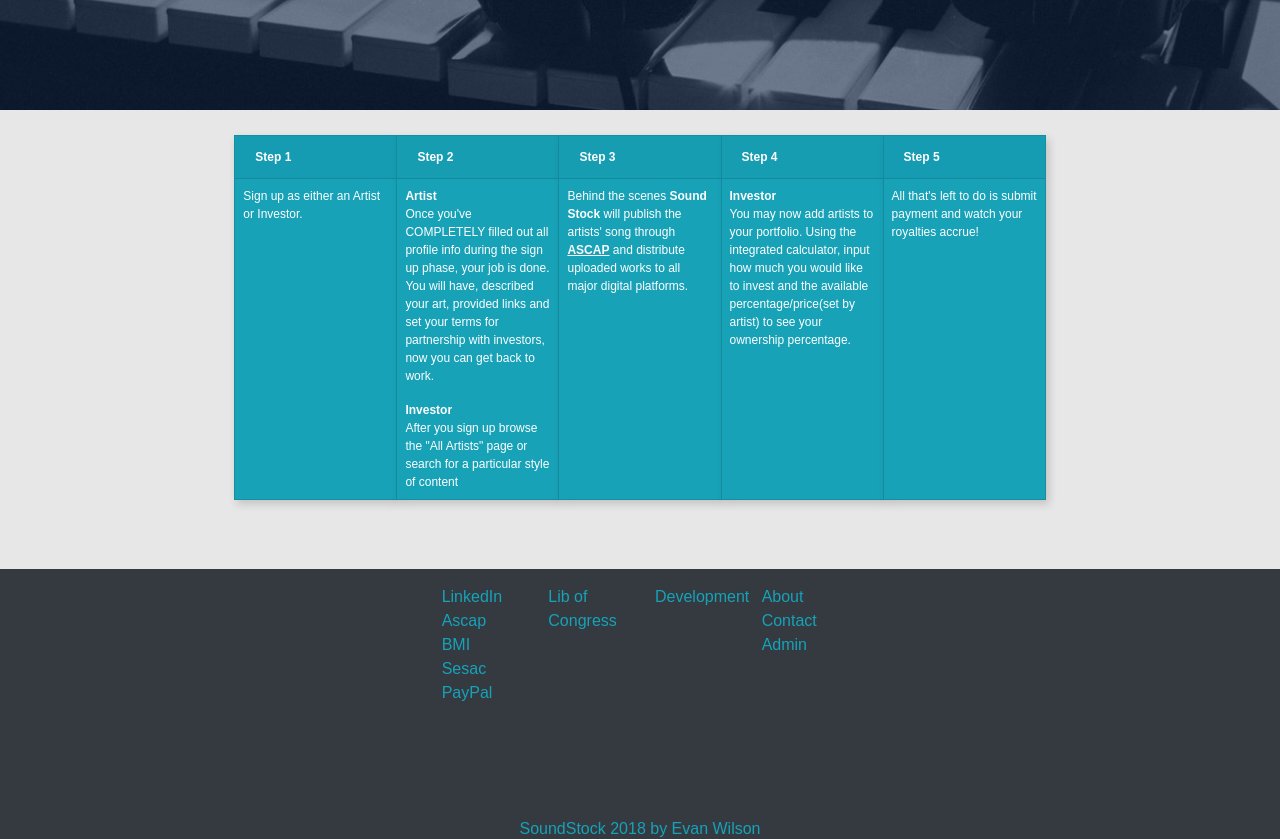
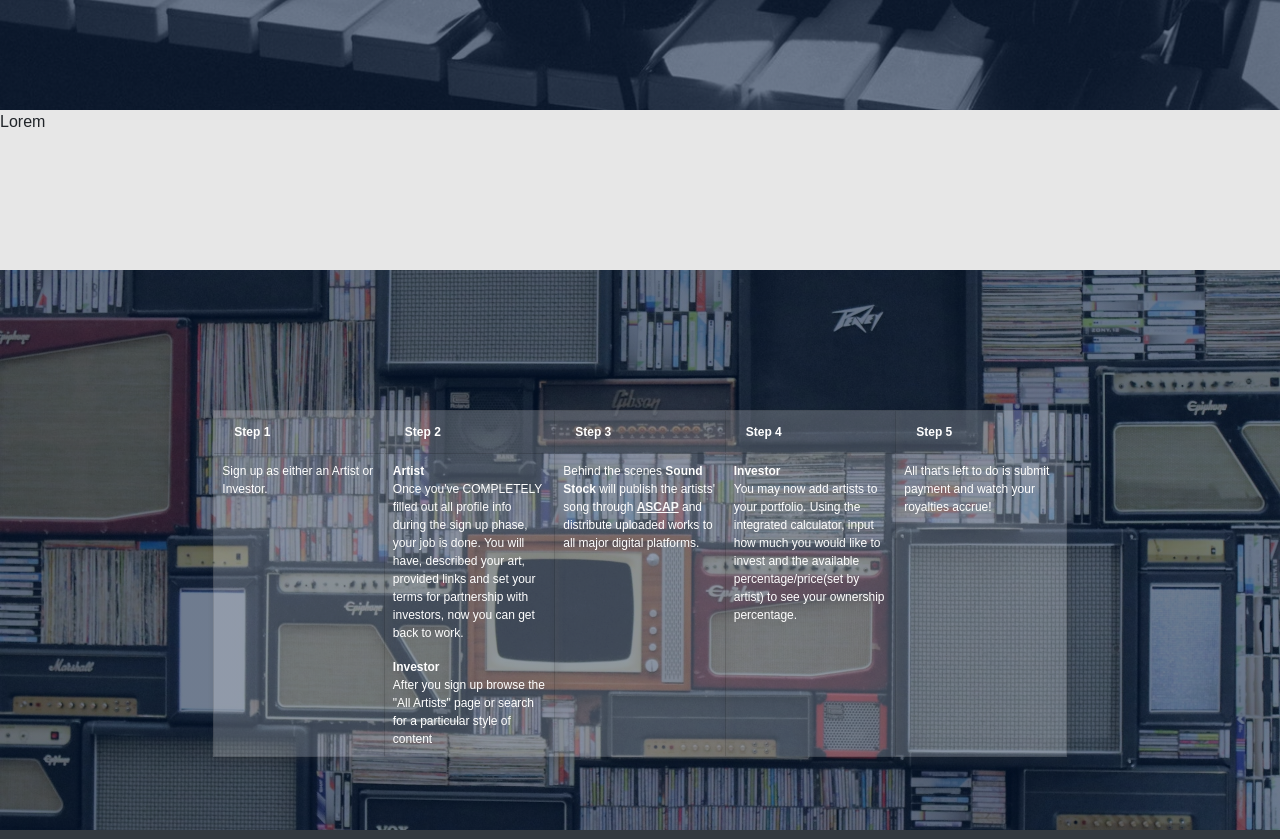
Before and after one commit to EwilsonS/EvanSoundStock, a React (Create React App) app in the folder client/: page /#/ in a window 1280 px wide. Shown: the part 1380-2219 px from the top of the page. Built offline with nearby package versions, Linux system fonts and the light colour scheme; no server answers.

Commit message:
rows and style

```diff
--- a/client/src/components/HomeContainer.js
+++ b/client/src/components/HomeContainer.js
@@ -8,6 +8,7 @@ import FeaturedArtists from "./LayoutWithContent/Featured";
 import Footer from "./LayoutWithContent/Footer";
 // import { LoginDashboard } from "./Artist/LoginDashboard";
 import { ContactTheDev } from "./LayoutWithContent/ContactTheDev";
+import Filler from "./LayoutWithContent/Filler"
 
 class HomeContainer extends Component {
   state = {
@@ -63,11 +64,14 @@ class HomeContainer extends Component {
             </Col>
           </Row>
           <Row>
-            <Col size="md-2" />
-            <Col size="md-8">
+            <Col size="md-12">
+              <Filler />
+            </Col>
+          </Row>
+          <Row>
+            <Col size="md-12">
               <HowItWorks />
             </Col>
-            <Col size="md-2" />
           </Row>
         </Container>
         <Footer />
--- /dev/null
+++ b/client/src/components/LayoutWithContent/Filler.js
@@ -0,0 +1,12 @@
+import React from "react";
+import "../LayoutWithContent/filler.css"
+
+function Filler() {
+  return (
+    <div className="row filler">
+      <p>Lorem </p>
+    </div>
+  );
+}
+
+export default Filler;
--- /dev/null
+++ b/client/src/components/LayoutWithContent/filler.css
@@ -0,0 +1,3 @@
+.filler{
+height: 10rem;
+}
--- a/client/src/components/Pages/HowItWorks.js
+++ b/client/src/components/Pages/HowItWorks.js
@@ -1,45 +1,39 @@
 import React from "react";
-
-const styles = {
-  card: {
-    boxShadow: "3px 4px 8px 0px rgba(50, 50, 50, 0.20)",
-    fontSize: "12px"
-
-  }
-}
+import "../Pages/howItWorks.css"
 
 const HowItWorks = () => (
 
-  <div className="row my-0 alert bg-alert-dark">
-    <div className="col-md-12 p-0">
+  <div className="row my-0 row-bg">
+    <div className="col-md-2"></div>
+      <div className="col-md-8 p-0">
         <div className="mb-5 my-1 card-group">
-        <div className="my-2 px-0 mx-0 rounded-0 card text-white bg-info" style={styles.card}>
+          <div className="my-2 px-0 mx-0 rounded-0 card text-white main-content">
             <div className="card-header"><strong>Step 1</strong></div>
             <div className="card-body p-2">
               <p className="card-text"> Sign up as either an Artist or Investor.</p>
             </div>
           </div>
-        <div className="my-2 px-0 mx-0 rounded-0 card text-white bg-info" style={styles.card}>
+          <div className="my-2 px-0 mx-0 rounded-0 card text-white main-content">
             <div className="card-header"><strong>Step 2</strong></div>
             <div className="card-body p-2">
               <p className="card-text"><strong>Artist</strong><br /> Once you've COMPLETELY filled out all profile info during the sign up phase, your job is done. You will have, described your art, provided links and set your terms for partnership with investors, now you can get back to work.</p>
               <p className="card-text"><strong>Investor</strong><br /> After you sign up browse the "All Artists" page or search for a particular style of content</p>
             </div>
           </div>
-        <div className="my-2 px-0 mx-0 rounded-0 card text-white bg-info" style={styles.card}>
+          <div className="my-2 px-0 mx-0 rounded-0 card text-white main-content">
             <div className="card-header"><strong>Step 3</strong></div>
             <div className="card-body p-2">
               <p className="card-text">Behind the scenes <strong>Sound Stock</strong> will publish the artists' song through <strong><u><a href="http://ascap.com" className="text-light">ASCAP</a></u></strong> and distribute uploaded works to all major digital platforms.</p>
             </div>
           </div>
-        <div className="my-2 px-0 mx-0 rounded-0 card text-white bg-info" style={styles.card}>
+          <div className="my-2 px-0 mx-0 rounded-0 card text-white main-content">
             <div className="card-header"><strong>Step 4</strong></div>
             <div className="card-body p-2">
               <p className="card-text"><strong>Investor</strong><br />
                 You may now add artists to your portfolio. Using the integrated calculator, input how much you would like to invest and the available percentage/price(set by artist) to see your ownership percentage.</p>
             </div>
           </div>
-        <div className="my-2 px-0 mx-0 rounded-0 card text-white bg-info" style={styles.card}>
+          <div className="my-2 px-0 mx-0 rounded-0 card text-white main-content">
             <div className="card-header"><strong>Step 5</strong></div>
             <div className="card-body p-2">
               <p className="card-text">All that's left to do is submit payment and watch your royalties accrue!</p>
@@ -47,6 +41,7 @@ const HowItWorks = () => (
           </div>
         </div>
       </div>
+    <div className="col-md-2"></div>
   </div>
 )
 
--- /dev/null
+++ b/client/src/components/Pages/howItWorks.css
@@ -0,0 +1,19 @@
+.main-content{
+  box-shadow: 3px 4px 8px 0px rgba(50, 50, 50, 0.20);
+  font-size: 12px;
+  background-color: rgba(255, 255, 255, 0.226);
+}
+.row-bg{
+  background:
+    linear-gradient(
+      #02183a91,
+      #02183a91
+      ),
+     url('../../images/record-pattern.jpeg');
+  min-height: 35rem;
+  background-attachment: fixed;
+  background-position: center;
+  background-repeat: no-repeat;
+  background-size: cover;
+  padding-top: 8rem;
+}
```
Lines whose indentation alone changed are shown as unchanged.
